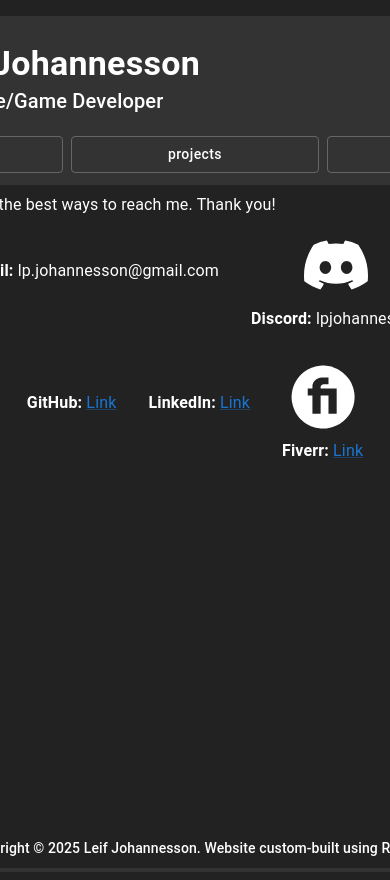
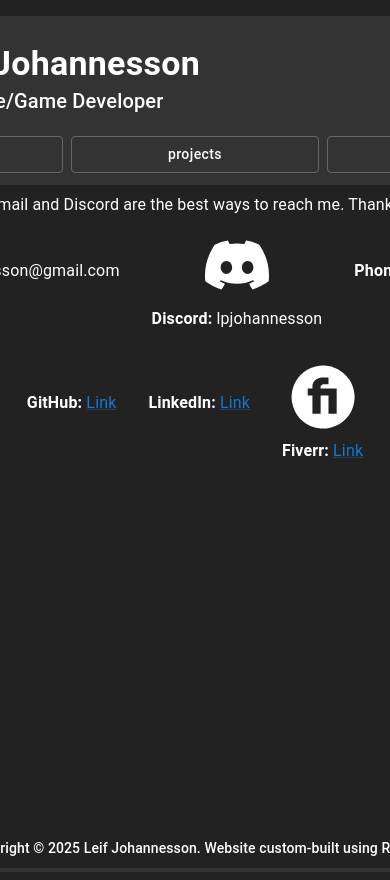
Before and after one commit to lpjohannesson/lpjohannesson.github.io, a React (Vite) app: page /#/contact in a window 390 px wide. Shown: the top 880 px of the page. Built offline with nearby package versions, Linux system fonts and the light colour scheme; some icons are missing.

Commit message:
Phone number

```diff
--- a/src/ContactPage.tsx
+++ b/src/ContactPage.tsx
@@ -2,6 +2,7 @@ import { Box, Link, Typography } from "@mui/material"
 import EmailIcon from '@mui/icons-material/Email';
 import GitHubIcon from '@mui/icons-material/GitHub';
 import LinkedInIcon from '@mui/icons-material/LinkedIn';
+import PhoneIcon from '@mui/icons-material/Phone';
 import SvgIcon from '@mui/material/SvgIcon';
 import type { ReactNode } from "react";
 
@@ -41,10 +42,11 @@ function ContactPage() {
 
     return (
         <>
-            <Typography sx={{ marginBottom: "16px" }}>My email and Discord are the best ways to reach me. Thank you!</Typography>
+            <Typography sx={{ marginBottom: "16px", textAlign: "center" }}>My email and Discord are the best ways to reach me. Thank you!</Typography>
             <Box sx={flexParams}>
                 <ContactLink icon={EmailIcon}><b>Email:</b> lp.johannesson@gmail.com</ContactLink>
                 <ContactLink icon={DiscordIcon}><b>Discord:</b> lpjohannesson</ContactLink>
+                <ContactLink icon={PhoneIcon}><b>Phone:</b> (226) 792-5397</ContactLink>
             </Box>
             <Box sx={flexParams}>
                 <ContactLink icon={GitHubIcon}><b>GitHub:</b> <Link href="https://github.com/lpjohannesson">Link</Link></ContactLink>
```
